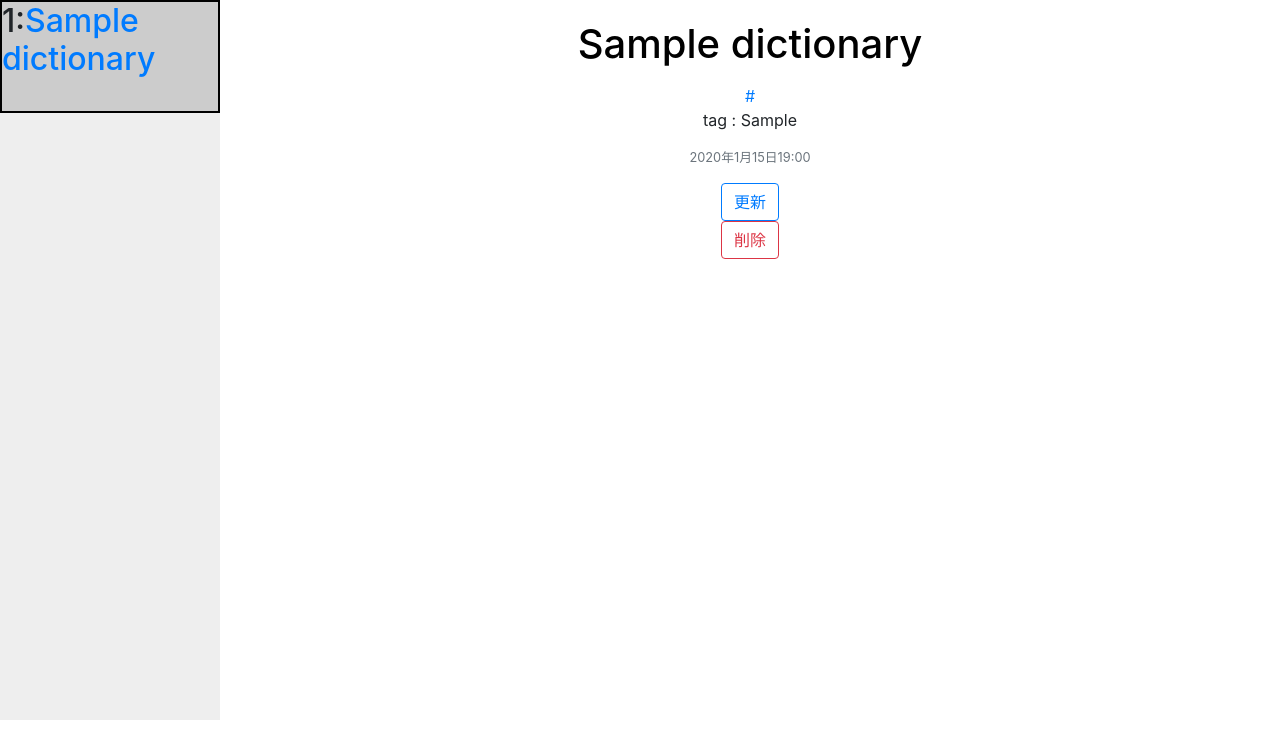
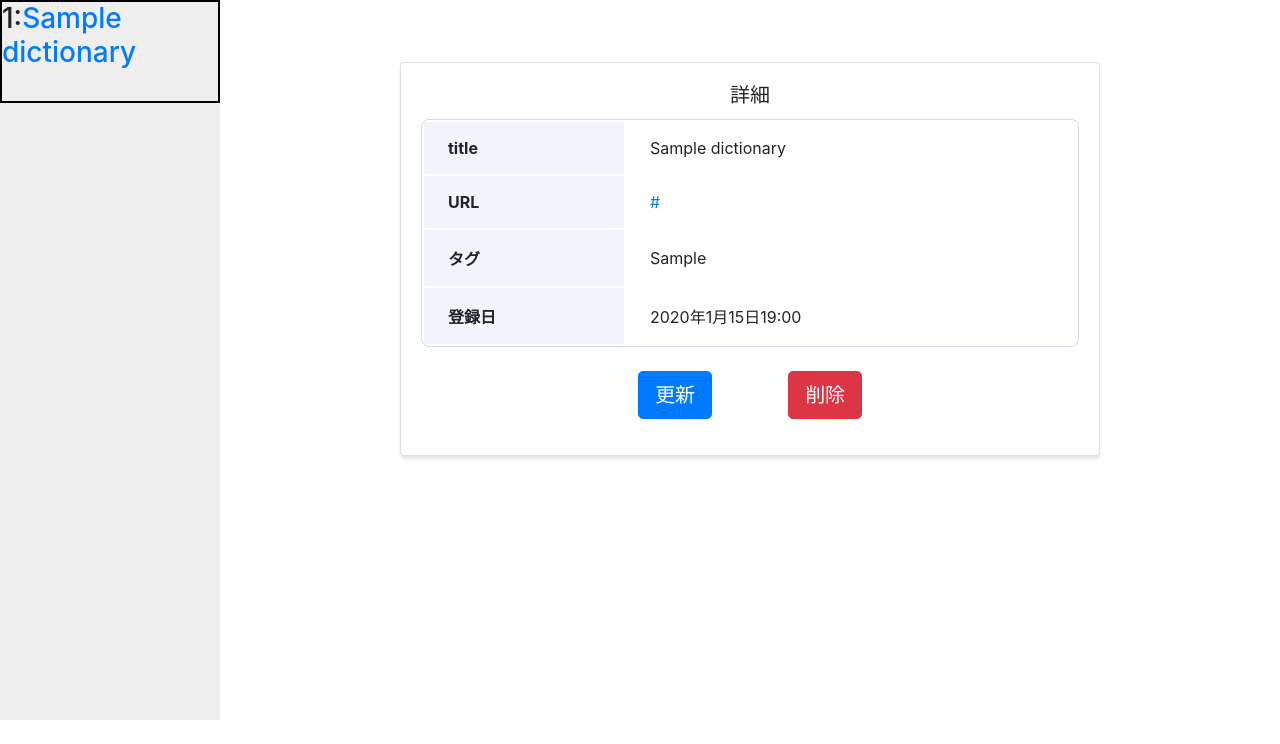
Before and after one commit to ueki8bati/BMD, a Django app: page /bookmark/1/ in a window 1280 px wide. Shown: the part 56-800 px from the top of the page. Run offline with Django 4.2, Linux system fonts and the light colour scheme; a user stored in the database is signed in; tables that the repository leaves empty hold one stand-in row (values such as "Sample post"); some libraries are stand-ins or nearby versions.

Commit message:
fix style

```diff
--- a/BMDapp/settings.py
+++ b/BMDapp/settings.py
@@ -39,6 +39,7 @@ INSTALLED_APPS = [
     'django.contrib.staticfiles',
     'bookmarkd.apps.BookmarkdConfig',
     'account.apps.AccountConfig',
+    'widget_tweaks',
 ]
 
 MIDDLEWARE = [
--- a/requirements-dev.txt
+++ b/requirements-dev.txt
@@ -5,3 +5,4 @@ mecab-python3~=1.0.8
 unidic~=1.1.0
 django-environ~=0.11.2
 dj-database-url~=2.1.0
+django-widget-tweaks~=1.5.0
--- a/static/css/style.css
+++ b/static/css/style.css
@@ -1,3 +1,9 @@
+#header {
+    box-sizing: border-box;
+    background: #ccc;
+    height: 50px;
+  }
+
 #main {
     box-sizing: border-box;
     margin-left: 220px;
@@ -16,9 +22,69 @@
 
 .box1 {
     border: solid 2px black;
-    background: #ccc;
+    background: #eee;
     width: 100%;
     /*
     border-radius: 10px;
     */
 }
+
+
+.card-profile {
+    width: 700px;
+    border: 0;
+    border-radius: 1rem;
+    box-shadow: 0 0.2rem 0.2rem 0 rgba(0, 0, 0, 0.1);
+    overflow: hidden;
+  }
+
+  .button {
+    width: 150px;
+  }
+
+  .button {
+    margin-left: 33%;
+  }
+
+  .btn-left {
+    float: left;
+
+  }
+
+  .btn-right {
+    width: 100%;
+    margin-left: 150px;
+  }
+
+  .btn {
+    font-size: 80%;
+    border-radius: 5rem;
+    font-weight: bold;
+  }
+
+  .profile_table {
+    width: 100%;
+    border: 1px solid #d1dbeb;
+    border-radius: 8px;
+    border-collapse: separate;
+    overflow: hidden;
+  }
+
+  .profile_table .header {
+    width: 200px;
+    padding: 16px 24px;
+    text-align: left;
+    background: #f1f5fa;
+  }
+
+  .profile_table .data {
+    padding: 16px 24px;
+  }
+
+  .wrapper {
+    overflow: hidden;
+  }
+
+  left_btn{
+    display: flex;
+  }
--- a/templates/base.html
+++ b/templates/base.html
@@ -19,9 +19,11 @@
   </head>
   <body>
 
-    <header>
+  <div class="wrapper">
+    <head>
+
       <!-- ナビバー -->
-      <nav class="navbar navbar-expand-md navbar-dark bg-dark">
+      <nav class="navbar navbar-expand-md navbar-dark bg-dark fixed-top">
         <a class="navbar-brand" href="{% url 'bookmarkd:index' %}">BookmarkDictionary</a>
         <button class="navbar-toggler" type="button" data-toggle="collapse" data-target="#navbarSupportedContent" aria-controls="navbarSupportedContent" aria-expanded="false" aria-label="Toggle navigation">
           <span class="navbar-toggler-icon"></span>
@@ -48,22 +50,22 @@
         </div>
       </nav>
     </header>
+  </div>
 
+  <header id="header"></header>
 
     <aside id="sub">
       {% if user.is_authenticated %}
         {% for bookmark in object_list %}
           <div class="box1">
-            <h2>{{forloop.counter}}:<a href="{% url 'bookmarkd:detail' id=bookmark.id %}">{{ bookmark.title }}</a></h2></br>
+            <h3>{{forloop.counter}}:<a href="{% url 'bookmarkd:detail' id=bookmark.id %}">{{ bookmark.title }}</a></h3></br>
           </div>
         {% endfor %}
       {% endif %}
     </aside>
 
     <!-- コンテンツ -->
-    <main id="main">
-      {% block content %}{% endblock %}
-    </main>
+    <main id="main">{% block content %}{% endblock %}</main>
 
 
     <!-- Optional JavaScript -->
--- a/templates/bookmarkd/detail.html
+++ b/templates/bookmarkd/detail.html
@@ -6,18 +6,45 @@
 
 <!-- コンテンツ -->
 {% block content %}
-<div class="container">
-    <center>
-        <div>
-            <h1 style="color: black"><p>{{ bookmark.title }}</p></h1>
-            <a href="{{ bookmark.url }}">{{ bookmark.url }}</a>
-            <p>tag : {{ bookmark.tag }}</p>
-            <small class="text-muted"><p>{{ bookmark.date }}</p></small>
-            <a class="btn btn-outline-primary" href="{% url 'bookmarkd:edit' id=bookmark.id %}"><span class="glyphicon glyphicon-pencil"></span>更新</a>
-            <form method="post" action="{% url 'bookmarkd:delete' id=bookmark.id %}">{% csrf_token %}
-                <button class="btn btn-outline-danger" type="submit" onclick='return confirm("本当に削除しますか？");'>削除</button>
-            </form>
+
+
+<div class="wrapper">
+    <div class="container">
+        <div class="card card-profile my-5 mx-auto">
+            <div class="card-body">
+            <h5 class="card-title text-center">詳細</h5>
+            <table class="profile_table mb-4">
+                <tbody>
+                <tr>
+                    <th class="header">title</th>
+                    <td class="data">{{ bookmark.title }}</td>
+                </tr>
+                <tr>
+                    <th class="header">URL</th>
+                    <td class="data"><a href="{{ bookmark.url }}">{{ bookmark.url }}</a></td>
+                </tr>
+                <tr>
+                    <th class="header">タグ</th>
+                    <td class="data">{{ bookmark.tag }}</td>
+                </tr>
+                <tr>
+                    <th class="header">登録日</th>
+                    <td class="data">{{ bookmark.date }}</td>
+                </tr>
+                </tbody>
+            </table>
+            <div class="left_btn">
+                <div class="button buttons">
+                    <a class="btn btn-lg btn-primary btn-left" href="{% url 'bookmarkd:edit' id=bookmark.id %}"><span class="glyphicon glyphicon-pencil"></span>更新</a>
+                    <form class="btn-right" method="post" action="{% url 'bookmarkd:delete' id=bookmark.id %}">{% csrf_token %}
+                        <button class="btn btn-lg btn-danger" type="submit" onclick='return confirm("本当に削除しますか？");'>削除</button>
+                    </form>
+                </div>
+            </div>
+            </div>
         </div>
-    </center>
+    </div>
 </div>
+
+
 {% endblock %}
--- a/templates/bookmarkd/index.html
+++ b/templates/bookmarkd/index.html
@@ -8,9 +8,13 @@
 <div class="container">
     <center>
         <h1 style="color: black">Bookmark Dictionary</h1>
+        <br>
+        <br>
         <div>
             <h2><a href="{% url 'bookmarkd:add' %}"><span class="btn btn-primary">ブックマーク追加</span></a></h2>
         </div>
+        <br>
+        <br>
         <form method="get">
             <input type="search" value="{{ request.GET.query }}"
                 name="query" type="text"
```
Also changed, not shown: templates/bookmarkd/edit.html (+9 -6 lines).
